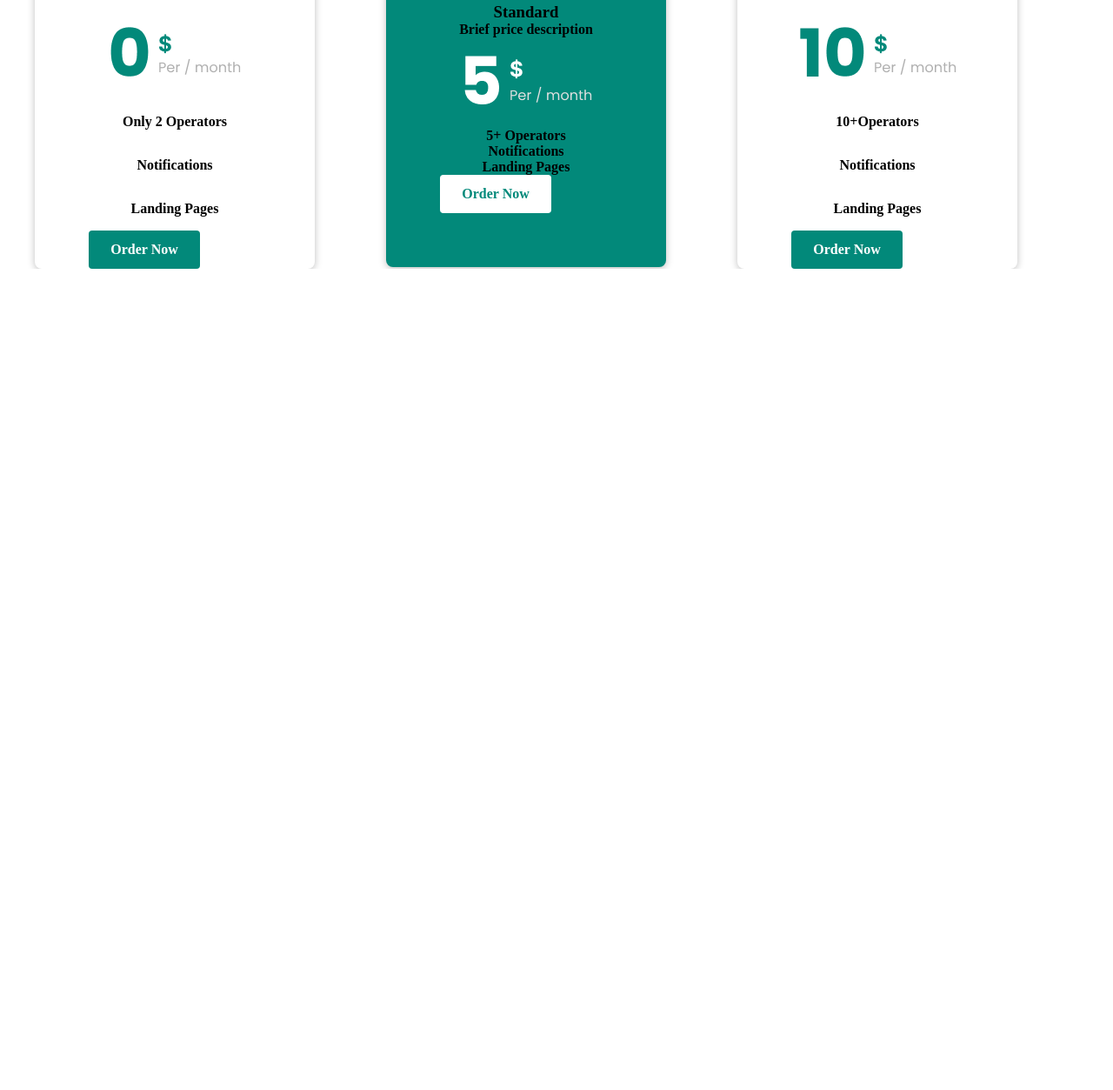
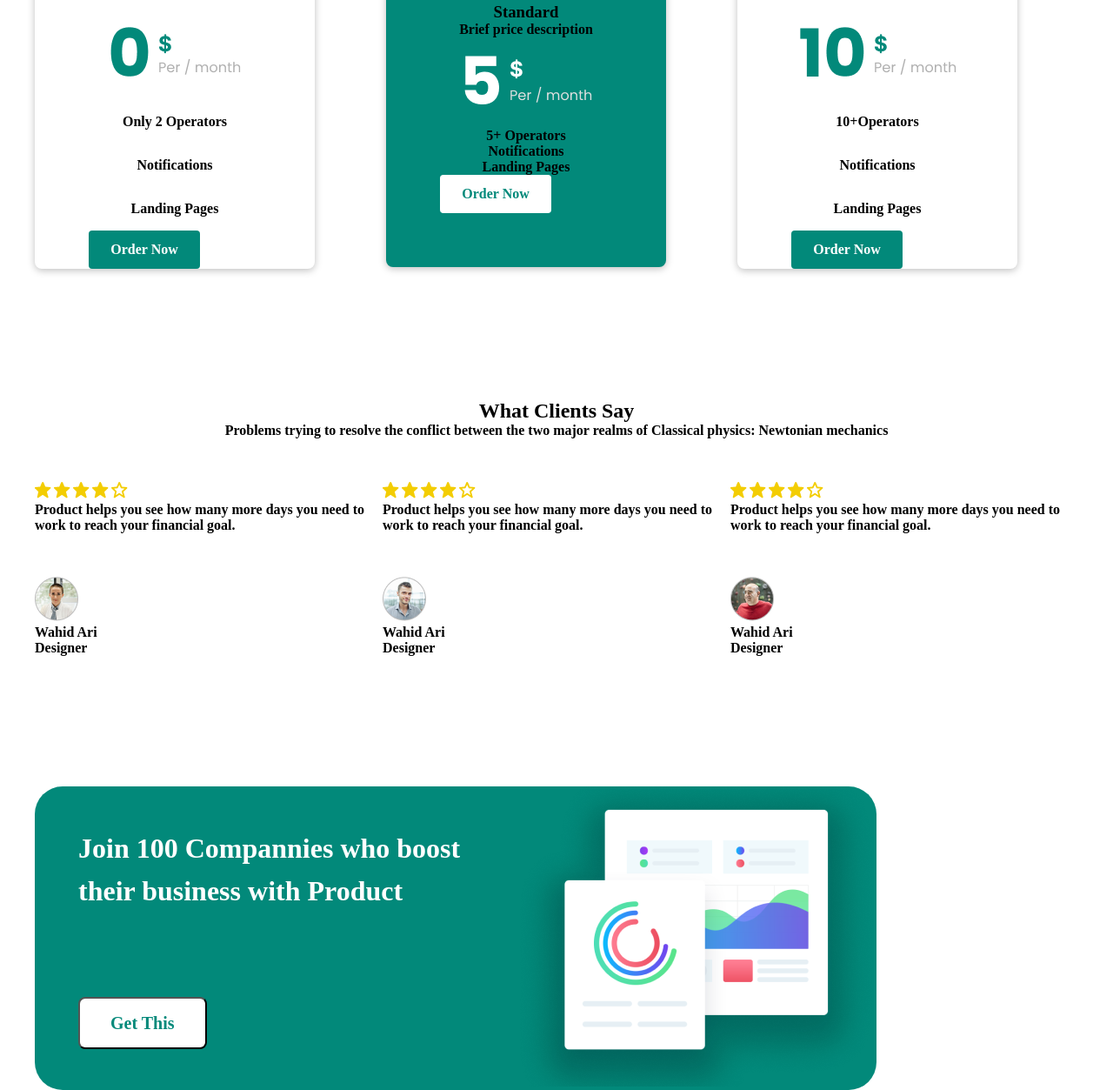
Before and after one commit to Olimov001x/product, a plain HTML site: page index.html in a window 1280 px wide. Shown: the part 4332-5585 px from the top of the page at 87% size. Before the commit the page ends 4641 px from the top, so only its background shows below. Drawn offline with Linux system fonts and the light colour scheme.

Commit message:
keyingisi

```diff
--- a/css/style.css
+++ b/css/style.css
@@ -402,3 +402,51 @@ nav{
     padding: 10px 25px;
     border: 0;
 }
+.h2__h2{
+    text-align: center;
+    margin-top: 150px;
+}
+.pi__4{
+    text-align: center;
+}
+.div4{
+    display: flex;
+    align-items: center;
+    justify-content: space-between;
+}
+.divlar4 img{
+    margin-top: 50px;
+}
+.oxiri{
+    margin-top: 150px;
+    display: flex;
+    align-items: center;
+    justify-content: center;
+    background: #02897A;
+    border-radius: 32px;
+    width: 968px;
+}
+.but4{
+    margin-top: 98px;
+    padding: 13px 35px;
+    font-family: 'Poppins';
+    font-style: normal;
+    font-weight: 600;
+    font-size: 20px;
+    line-height: 30px;
+    color: #02897A;
+    background: #FFFFFF;
+    border-radius: 8px;
+}
+.oxiri-chap h1{
+    font-family: 'Poppins';
+    font-style: normal;
+    font-weight: 600;
+    font-size: 32px;
+    line-height: 151.4%;
+    color: #FFFFFF;
+
+}
+.oxiri-chap{
+    margin-left: 50px;
+}
--- a/index.html
+++ b/index.html
@@ -253,6 +253,69 @@
                     </div>
                 </div>
             </section>
+
+            <section>
+                <div class="container">
+                    <h2 class="h2__h2">What Clients Say</h2>
+                    <p class="pi__4">Problems trying to resolve the conflict between
+                        the two major realms of Classical physics: Newtonian mechanics </p>
+                        <div class="div4">
+                            <div class="divlar4">
+                                <img src="./images/Group 204.png" alt="">
+                                <p>Product helps you see how many
+                                    more days you need to work to
+                                    reach your financial goal.</p>
+                                    <div class="div__4">
+                                        <img src="./images/Ellipse 2.png" alt="">
+                                        <h4>Wahid Ari</h4>
+                                        <p>Designer</p>
+                                    </div>
+                            </div>
+                            <div class="divlar4">
+                                <img src="./images/Group 204.png" alt="">
+                                <p>Product helps you see how many
+                                    more days you need to work to
+                                    reach your financial goal.</p>
+                                    <div class="div__4">
+                                        <img src="./images/Ellipse 2 (1).png" alt="">
+                                        <h4>Wahid Ari</h4>
+                                        <p>Designer</p>
+                                    </div>
+                            </div>
+                            <div class="divlar4">
+                                <img src="./images/Group 204.png" alt="">
+                                <p>Product helps you see how many
+                                    more days you need to work to
+                                    reach your financial goal.</p>
+                                    <div class="div__4">
+                                        <img src="./images/Ellipse 2 (2).png" alt="">
+                                        <h4>Wahid Ari</h4>
+                                        <p>Designer</p>
+                                    </div>
+                            </div>
+
+
+
+                        </div>
+                </div>
+            </section>
+
+            <section>
+                <div class="container">
+                    <div class="oxiri">
+                        <div class="oxiri-chap">
+                            <h1>Join 100 Compannies who boost their business with Product</h1>
+                            <button class="but4">
+                                Get This
+                            </button>
+                        </div>
+                        <div class="oxiri-ong">
+                            <img src="./images/Frame 18.png" alt="">
+                        </div>
+                    </div>
+                </div>
+
+            </section>
     </main>
 </body>
 
```
Also changed, not shown: images/Ellipse 2 (1).png (added), images/Ellipse 2 (2).png (added), images/Ellipse 2.png (added), images/Frame 18.png (added), images/Group 204.png (added).
